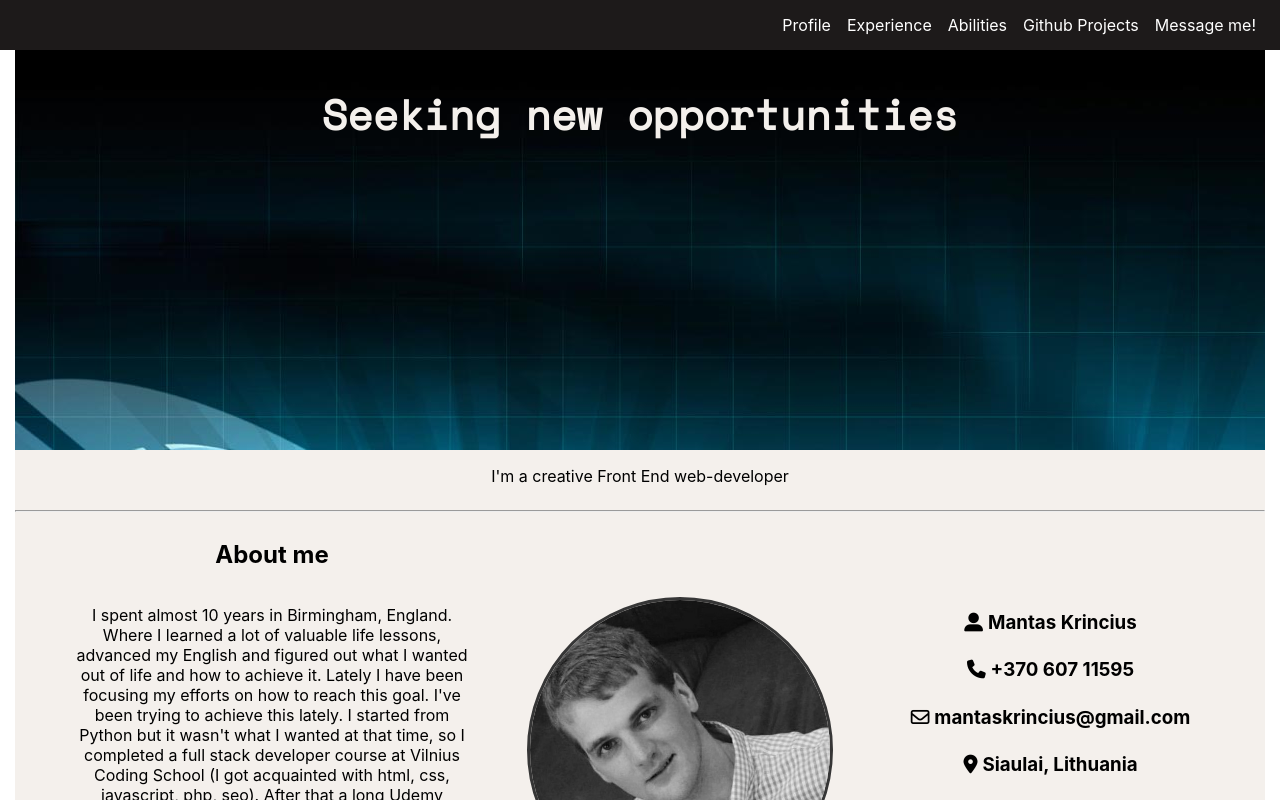
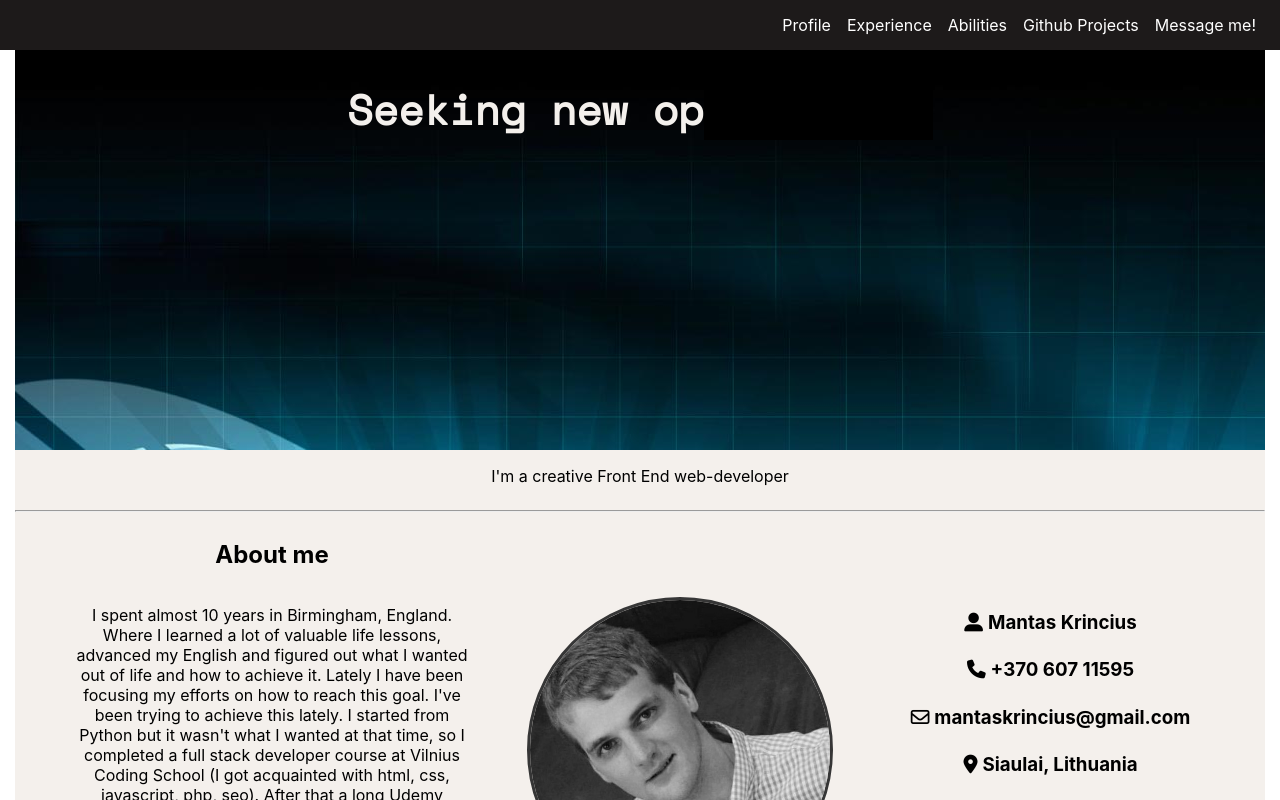
Before and after one commit to mantasKrincius/myCv-React, a React (Create React App) app: page / in a window 1280 px wide. Shown: the top 800 px of the page. Built offline with nearby package versions, Linux system fonts and the light colour scheme; a web font is replaced by a local one.

Commit message:
cmoonnnn!

```diff
--- a/src/App.css
+++ b/src/App.css
@@ -13,8 +13,8 @@ html {
 
 }
 
-@media (min-width: 769px) {
-     body {
-        overflow: hidden;
+@media (max-width: 769px) {
+     html {
+        overflow-x: hidden;
     }
 }
--- a/src/Components/Hero/HeroText.css
+++ b/src/Components/Hero/HeroText.css
@@ -8,10 +8,9 @@ h1 {
     font-size: clamp(1rem, 2vw + 1rem, 3rem);
     position: relative;
     font-family: 'Space Mono', monospace;
-    /*width: max-content;*/
+
     color: #f4f0ec;
-    padding: 5px;
-    /*width: 100%;*/
+    max-width: 100%;
 }
 
 h1::before,
@@ -24,19 +23,19 @@ h1::after {
     left: 0;
 }
 
-/*h1::before {*/
-/*    background: var(--bg-color);*/
-/*    animation: typewriter var(--typewriterSpeed)*/
-/*    steps(var(--typewriterCharacters)) 1s forwards;*/
-/*}*/
+h1::before {
+    background: var(--bg-color);
+    animation: typewriter var(--typewriterSpeed)
+    steps(var(--typewriterCharacters)) 1s forwards;
+}
 
-/*h1::after {*/
-/*    width: 0.125em;*/
-/*    background: black;*/
-/*    animation: typewriter var(--typewriterSpeed)*/
-/*    steps(var(--typewriterCharacters)) 1s forwards,*/
-/*    !*blink 750ms steps(var(--typewriterCharacters)) infinite;*!*/
-/*}*/
+h1::after {
+    width: 0.125em;
+    background: black;
+    animation: typewriter var(--typewriterSpeed)
+    steps(var(--typewriterCharacters)) 1s forwards,
+    blink 750ms steps(var(--typewriterCharacters)) infinite;
+}
 
 .subtitle {
     color: white;
--- a/src/Components/Hero/HeroText.jsx
+++ b/src/Components/Hero/HeroText.jsx
@@ -4,7 +4,7 @@ import './HeroText.css'
 export default function HeroText() {
     return (
         <div className="fixing">
-            <h1>Seeking new opportunities</h1>
+            <h1>Seeking new opportunity</h1>
             <p className="subtitle">Welcome to my CV!</p>
         </div>
     )
```
